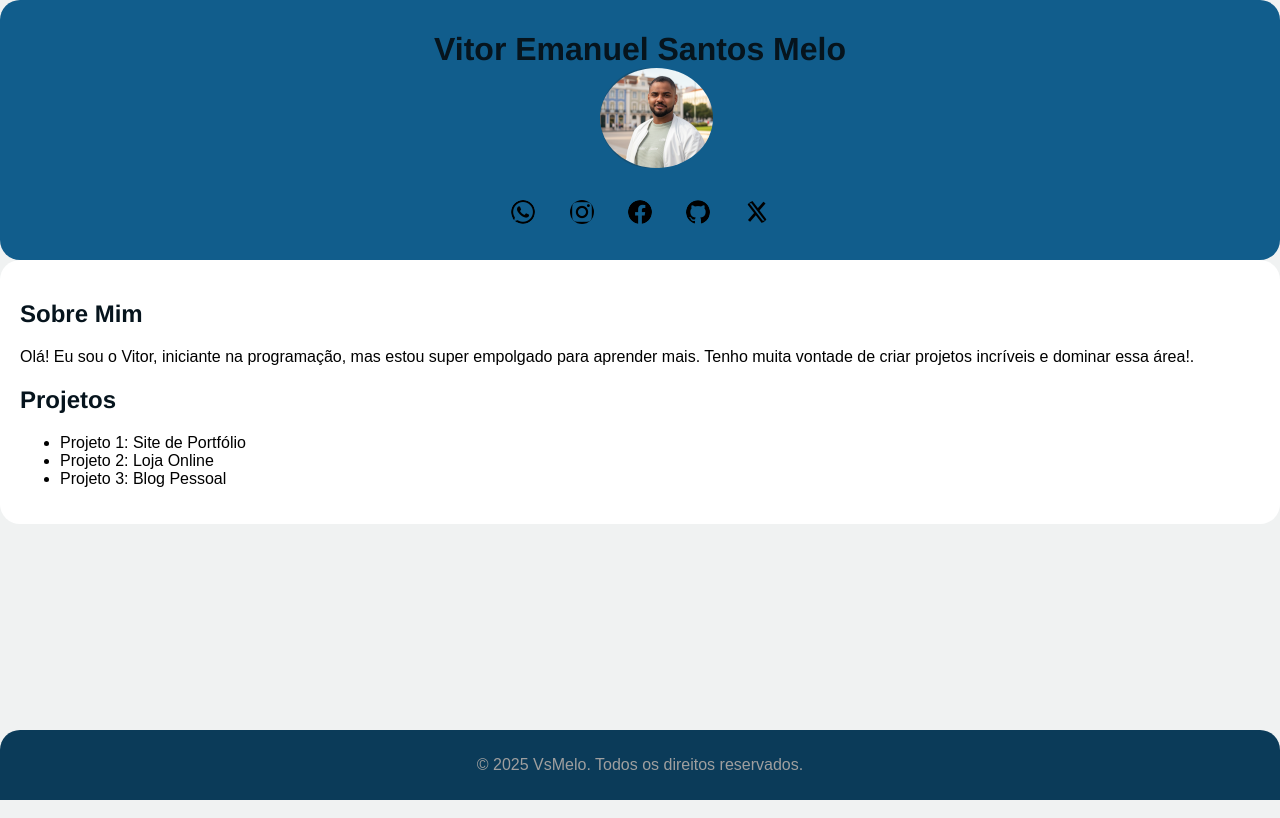
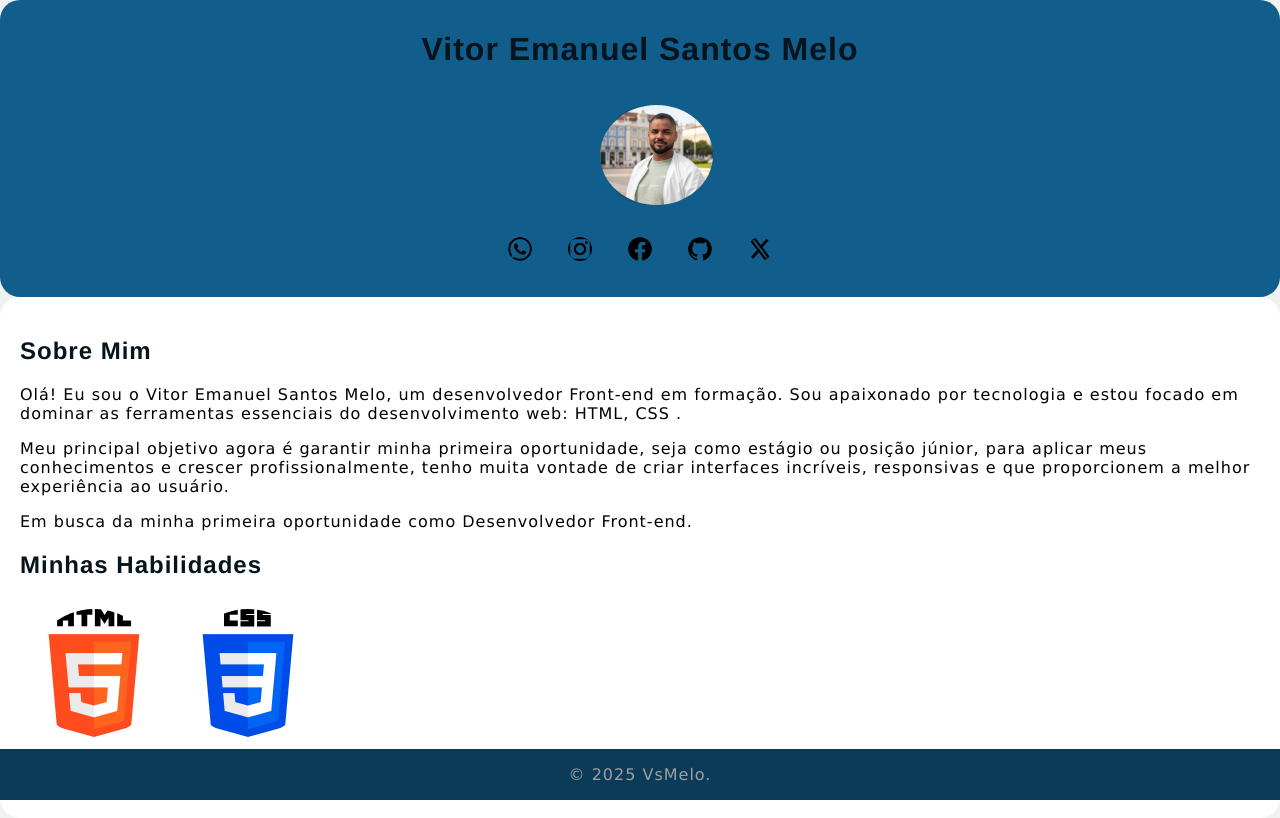
Before and after one commit to vsmelo635/portif-lio, a plain HTML site: page index.html in a window 1280 px wide. Drawn offline with Linux system fonts and the light colour scheme.

Commit message:
2º alteração

```diff
--- a/index.html
+++ b/index.html
@@ -1,5 +1,5 @@
 <!DOCTYPE html>
-<html lang="pt-BR0">
+<html lang="pt-BR">
 <head>
     <meta charset="UTF-8">
     <meta name="viewport" content="width=device-width, initial-scale=1.0">
@@ -10,7 +10,7 @@
 </head>
 <body>
     <header>
-        <h1 id="meunome">Vitor Emanuel Santos Melo <br><div id="bola"><img src="imagens/vs.png"></div></h1>
+        <h1 id="meunome">Vitor Emanuel Santos Melo <br><br><div id="bola"><img src="imagens/vs.png"></div></h1>
         <nav>
             <ul>
                 <li><a href="https://wa.me/351963019305" target="_blank"><img src="imagens/whatsapp.png"></i></a></li>
@@ -25,18 +25,22 @@
     <main>
         <section>
             <h2>Sobre Mim</h2>
-            <p>Olá! Eu sou o Vitor, iniciante na programação, mas estou super empolgado para aprender mais. Tenho muita vontade de criar projetos incríveis e dominar essa área!.</p>
+            <p>Olá! Eu sou o Vitor Emanuel Santos Melo, um desenvolvedor Front-end em formação. Sou apaixonado por tecnologia e estou focado em dominar as ferramentas essenciais do desenvolvimento web: HTML, CSS .</p>
+            <p> Meu principal objetivo agora é garantir minha primeira oportunidade, seja como estágio ou posição júnior, para aplicar meus conhecimentos e crescer profissionalmente, tenho muita vontade de criar interfaces incríveis, responsivas e que proporcionem a melhor experiência ao usuário.</p>
+            <p> Em busca da minha primeira oportunidade como Desenvolvedor Front-end.</p>
         </section>
-        <section>
-            <h2>Projetos</h2>
-            <ul>
-                <li>Projeto 1: Site de Portfólio</li>
-                <li>Projeto 2: Loja Online</li>
-                <li>Projeto 3: Blog Pessoal</li>
-            </ul>
+        <section >
+            <h2>Minhas Habilidades</h2>
+            <div class="skill">
+                <img src="imagens/html.png" alt="HTML5">
+                <p>HTML5</p>
+            </div>
+            <div class="skill">
+                <img src="imagens/css.png" alt="CSS3">
+                <p>CSS3</p>
         </section>
     </main>
     <footer>
-        <p>&copy; 2025 VsMelo. Todos os direitos reservados.</p>
+        <p>&copy; 2025 VsMelo.</p>
 </body>
 </html>
--- a/styles.css
+++ b/styles.css
@@ -1,14 +1,16 @@
 body {
-            font-family: Arial, sans-serif;
+            font-family: Verdana, Geneva, Tahoma, sans-serif;
             margin: 0;
             padding: 0;
             background-color: #F0F2F2;
+            letter-spacing: 1px;
         }
         header {
             background-color:#115D8C;
             border-radius: 20px;
             padding: 10px 0;
             text-align: center;
+
 
         }
         header #bola {
@@ -19,7 +21,7 @@ body {
             display: inline-block;
             margin-left: 20px;
             vertical-align: middle;
-            ;
+
         }
       img {
         border-radius: 50%;
@@ -48,14 +50,21 @@ body {
             font-weight: bold;
             font: size 40px;
             font-family: 'Franklin Gothic Medium', 'Arial Narrow', Arial, sans-serif;
+
         }
+        div.skill {
+            display: inline-block;
+            text-align: center;
+           margin: autom;
+            padding: 10px;
+        }
+
         footer {
             background-color: #0B3B59;
             color: #9f9f9f;
             text-align: center;
-            padding: 10px 0;
+            padding: 0,5% 0;
             position: fixed;
             width: 100%;
             bottom: 0;
-            border-radius: 20px 20px 0 0;
         }
```
Also changed, not shown: imagens/css.png (added), imagens/html.png (added).
